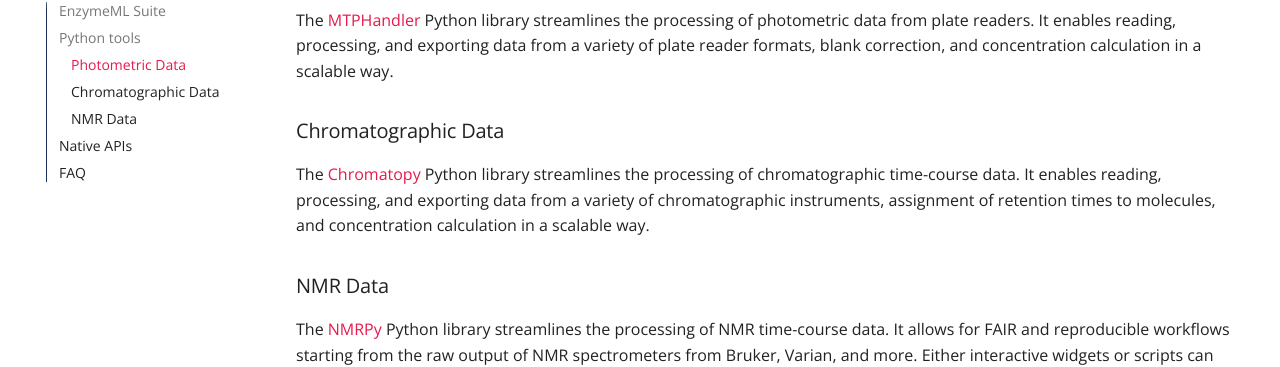
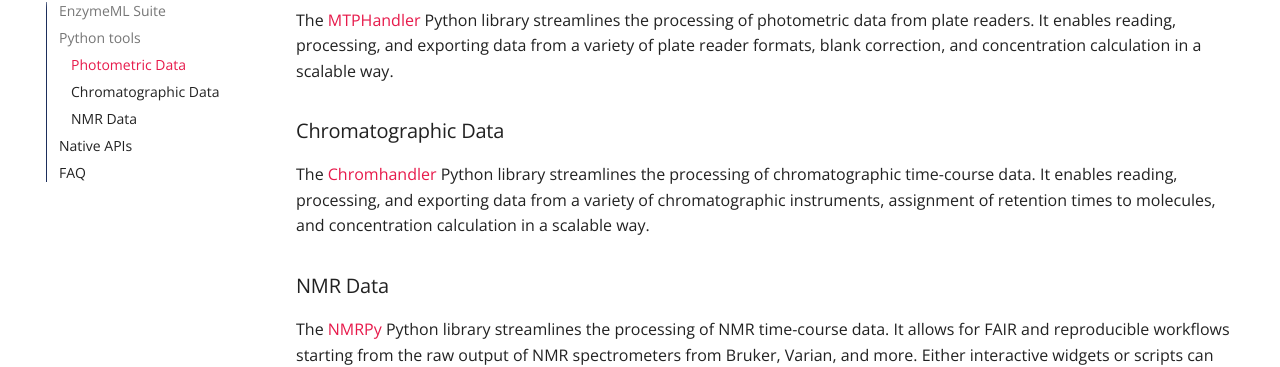
Before and after one commit to EnzymeML/enzymeml-specifications, an MkDocs documentation site: the page built from docs/usage.md, in a window 1280 px wide and 900 px high, scrolled down 1213 px. Shown: the part 97-464 px from the top of the window. Built offline with MkDocs 1.6.1 and Material for MkDocs 9.7.7, drawn with Linux system fonts in a browser that asks for light colours; comment, search, counter and statistics services are not loaded.

Commit message:
Update usage documentation to correct library name from Chromatopy to Chromhandler (#26)

```diff
--- a/docs/usage.md
+++ b/docs/usage.md
@@ -18,7 +18,7 @@
 
 ### Chromatographic Data
 
-The [Chromatopy](https://fairchemistry.github.io/chromatopy/) Python library streamlines the processing of chromatographic time-course data. It enables reading, processing, and exporting data from a variety of chromatographic instruments, assignment of retention times to molecules, and concentration calculation in a scalable way.
+The [Chromhandler](https://fairchemistry.github.io/Chromhandler/) Python library streamlines the processing of chromatographic time-course data. It enables reading, processing, and exporting data from a variety of chromatographic instruments, assignment of retention times to molecules, and concentration calculation in a scalable way.
 
 ### NMR Data
 
```
